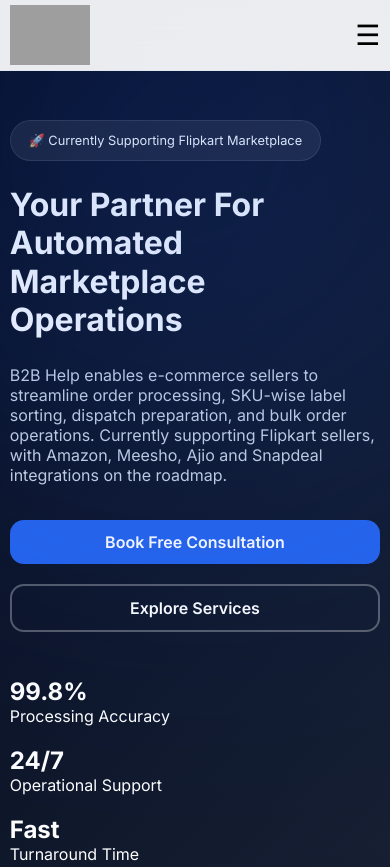
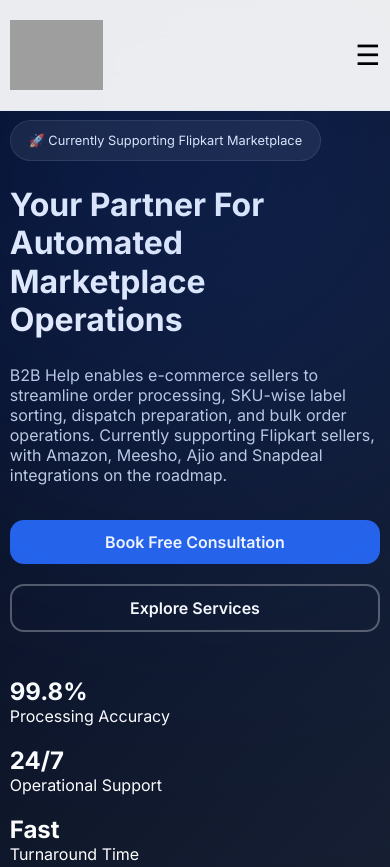
Before and after one commit to kartiksinghraghav2-netizen/b2b-help, a plain HTML site: page index.html in a window 390 px wide. Shown: the top 867 px of the page. Drawn offline with Linux system fonts and the light colour scheme; grey boxes are pictures that could not be loaded.

Commit message:
Update style.css

```diff
--- a/css/style.css
+++ b/css/style.css
@@ -80,10 +80,7 @@
 }
 
 .navbar-container{
-  height:85px;
-  display:flex;
-  align-items:center;
-  justify-content:space-between;
+  height: 110px;
 }
 
 .logo{
@@ -92,14 +89,14 @@
   text-decoration:none;
 }
 .logo-img{
-  height:60px;
+  height:95px;
   width:auto;
   display:block;
   transition:.3s ease;
 }
 
 .logo-img:hover{
-  transform:scale(1.05);
+  transform:scale(1.03);
 }
 .desktop-nav{
   display:flex;
@@ -1014,13 +1011,17 @@
     transform:none;
   }
 }
-
 @media(max-width:768px){
 
-  .section{
-    padding:80px 0;
+  .logo-img{
+    height:70px;
   }
 
+  .navbar-container{
+    height:85px;
+  }
+
+}
   .section-heading h2{
     font-size:2.2rem;
   }
@@ -1134,9 +1135,12 @@
     cursor:pointer;
   }
 
-  .navbar-container{
-    height:70px;
-  }
+ .navbar-container{
+  height:110px;
+  display:flex;
+  align-items:center;
+  justify-content:space-between;
+}
 
   .hero{
     min-height:auto;
```
